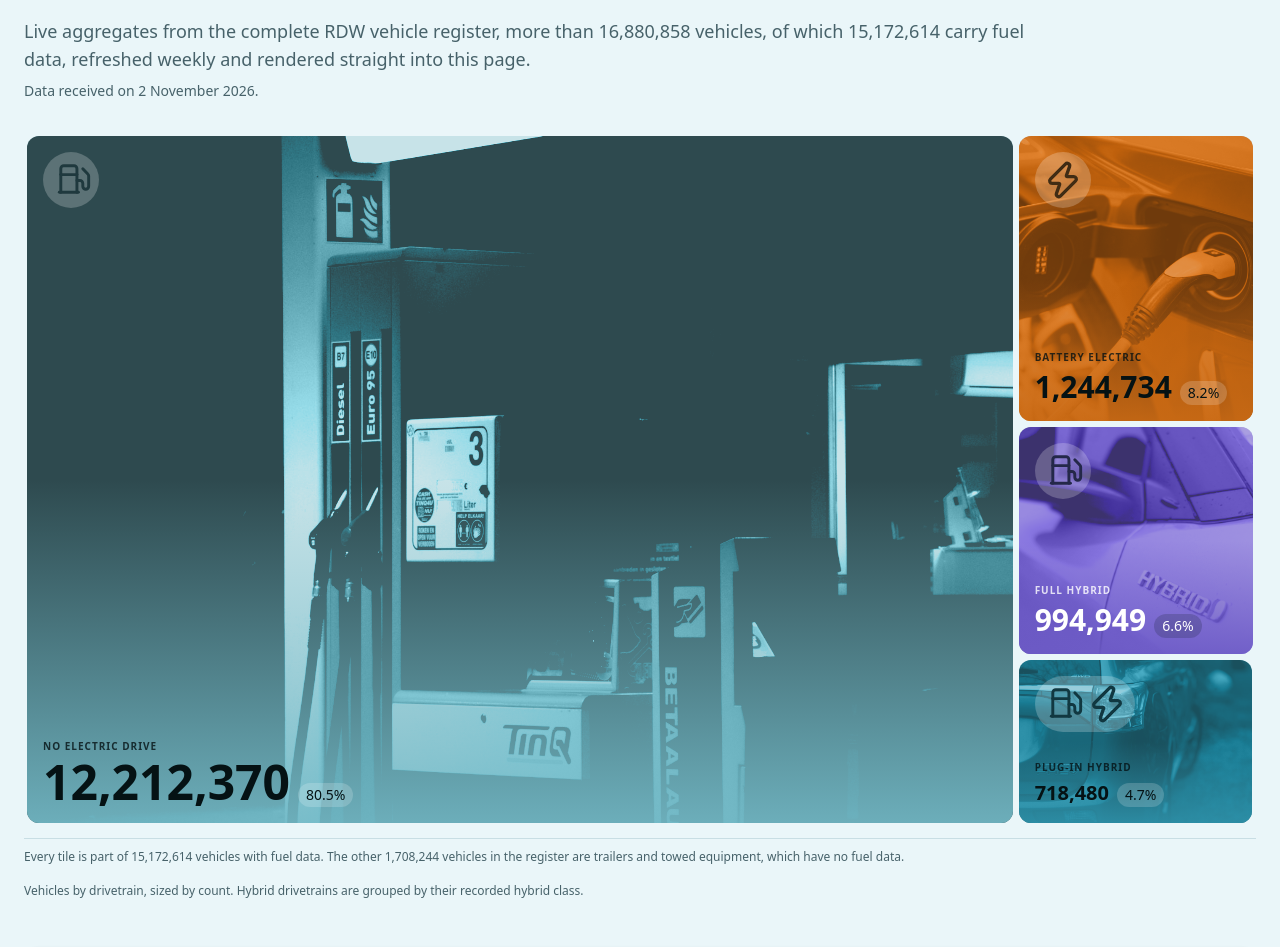
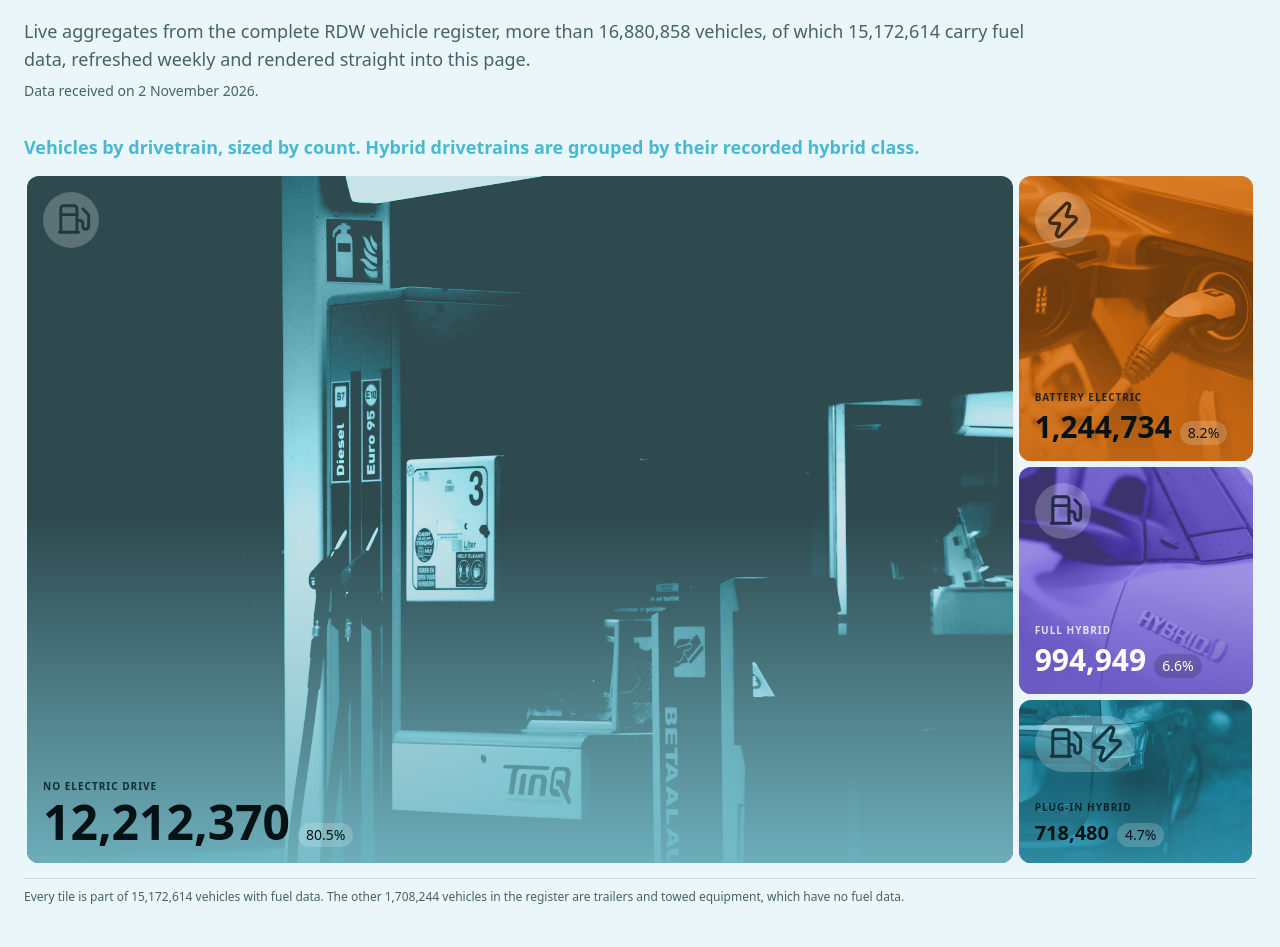
Before and after one commit to pixelatenl/rdw-fleet-explorer, a Next.js app: page / in a window 1280 px wide. Shown: the part 200-1147 px from the top of the page. Built offline with nearby package versions, Linux system fonts and the light colour scheme.

Commit message:
Turn the treemap caption into a title above the chart
Generated by Mistral Vibe.
Co-Authored-By: Mistral Vibe <vibe@mistral.ai>

```diff
--- a/components/fleet-treemap.tsx
+++ b/components/fleet-treemap.tsx
@@ -384,6 +384,10 @@ export function FleetTreemap() {
 
   return (
     <figure>
+      <figcaption className="mb-3 text-lg font-semibold text-primary">
+        Vehicles by drivetrain, sized by count. Hybrid drivetrains are
+        grouped by their recorded hybrid class.
+      </figcaption>
       <div
         ref={containerRef}
         role="img"
@@ -627,10 +631,6 @@ export function FleetTreemap() {
       >
         {strip}
       </div>
-      <figcaption className="mt-2 text-xs text-muted-foreground">
-        Vehicles by drivetrain, sized by count. Hybrid drivetrains are
-        grouped by their recorded hybrid class.
-      </figcaption>
     </figure>
   );
 }
```
